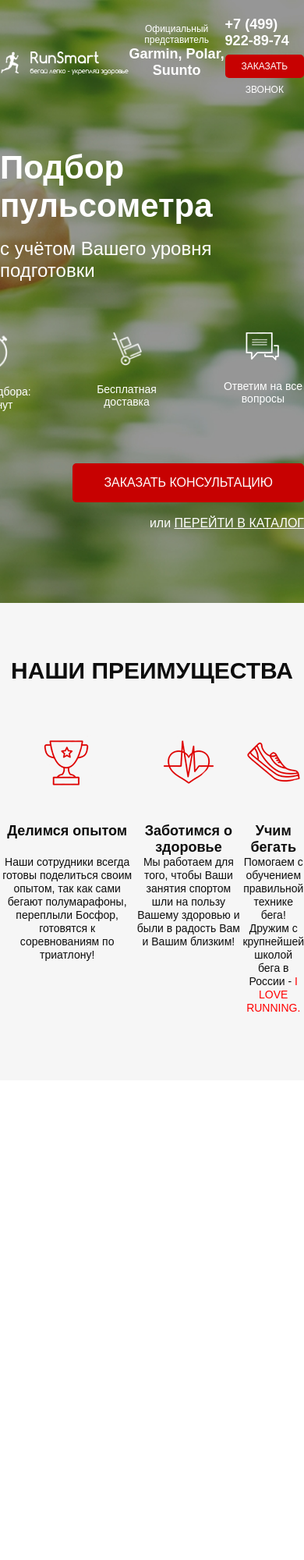
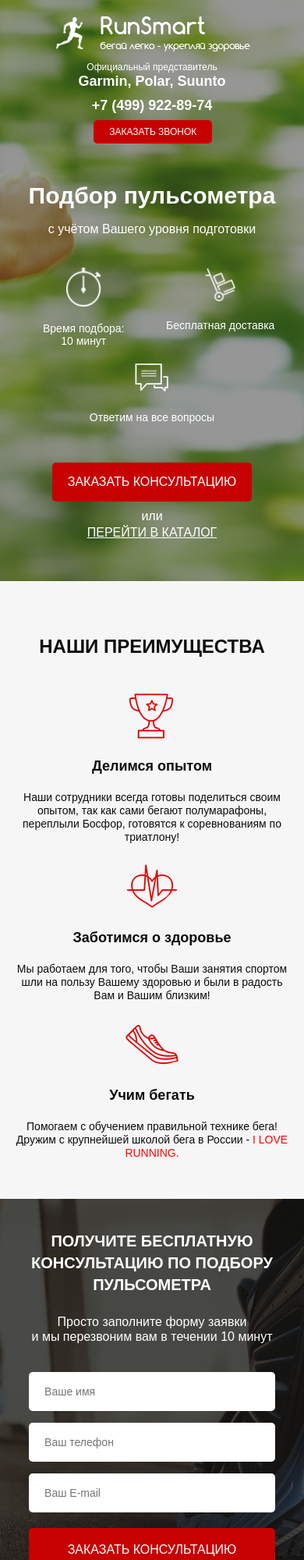
Before and after one commit to pahich09/Markup-Pulse, a website: page src/index.html in a window 390 px wide. Shown: the top 2000 px of the page at 78% size. Before the commit the page ends 1385 px from the top, so only its background shows below. Drawn offline with nearby package versions, Linux system fonts and the light colour scheme; files that its build step writes are made by us from their sources; a web font is replaced by a local one.

Commit message:
form adaptive

```diff
--- a/src/index.html
+++ b/src/index.html
@@ -91,5 +91,21 @@
     </div>
   </div>
 </section>
+
+<section class="consultation">
+  <div class="container">
+    <h2 class="consultation__title">Получите бесплатную консультацию по подбору
+      пульсометра </h2>
+    <div class="consultation__subtitle">Просто заполните форму заявки <br> и мы
+      перезвоним вам в течении 10 минут
+    </div>
+    <form action="#" class="feed-form feed-form_main">
+      <input name="name" type="text" placeholder="Ваше имя">
+      <input name="tel" type="number" placeholder="Ваш телефон">
+      <input name="email" type="email" placeholder="Ваш E-mail">
+      <button class="btn btn_submit">заказать кОНСУЛЬТАЦИЮ</button>
+    </form>
+  </div>
+</section>
 </body>
 </html>
--- /dev/null
+++ b/src/scss/_media.scss
@@ -0,0 +1,174 @@
+@media (max-width: 990px) {
+  .container {
+    width: 90%;
+  }
+  .advantage__item {
+    max-width: 210px;
+  }
+  .consultation {
+    padding: 70px 0;
+
+    &__title {
+      line-height: 46px;
+      margin-bottom: 40px;
+    }
+  }
+}
+
+@media (max-width: 767px) {
+  .header {
+    flex-wrap: wrap;
+    justify-content: flex-start;
+
+    &__logo {
+      margin-bottom: 10px;
+    }
+
+    &__official {
+      order: 3;
+      width: 100%;
+      text-align: left;
+      padding-left: 50px;
+    }
+
+    &__contacts {
+      margin-left: auto;
+    }
+  }
+  .promo__wrap {
+    align-items: center;
+    text-align: center;
+  }
+  .advantage {
+    padding-bottom: 30px;
+
+    &__title {
+      margin-bottom: 40px;
+    }
+
+    &__list {
+      flex-wrap: wrap;
+      justify-content: center;
+    }
+
+    &__img {
+      margin-bottom: 15px;
+    }
+
+    &__item {
+      max-width: 40%;
+      margin-bottom: 20px;
+
+      &:first-child {
+        margin-right: 20px;
+      }
+    }
+  }
+  .consultation {
+    &__title {
+      line-height: 40px;
+      font-size: 30px;
+    }
+  }
+}
+
+@media (max-width: 575px) {
+  .header {
+    flex-direction: column;
+    align-items: center;
+
+    &__logo {
+      margin-bottom: 10px;
+    }
+
+    &__official {
+      order: 0;
+      width: 100%;
+      text-align: center;
+      padding-left: 0;
+      margin-bottom: 10px;
+    }
+
+    &__contacts {
+      margin: 0;
+    }
+  }
+  .promo {
+    padding-bottom: 50px;
+
+    &__wrap {
+      padding-top: 50px;
+    }
+
+    &__title {
+      font-size: 30px;
+    }
+
+    &__subtitle {
+      font-size: 16px;
+      margin-bottom: 40px;
+    }
+
+    &__icons {
+      flex-wrap: wrap;
+      justify-content: center;
+      margin-bottom: 50px;
+    }
+
+    &__icon {
+      width: 50%;
+    }
+
+    &__icon:not(:last-child) {
+      margin-right: 0;
+    }
+
+    &__icon:last-child {
+      margin-top: 20px;
+    }
+
+    &__link * {
+      display: block;
+      line-height: 24px;
+    }
+  }
+  .btn_main {
+    padding: 0 20px;
+    margin-bottom: 10px;
+  }
+  .advantage {
+    &__title {
+      font-size: 24px;
+    }
+
+    &__item {
+      max-width: 100%;
+    }
+
+    &__item:first-child {
+      margin-right: 0;
+    }
+  }
+  .consultation {
+    padding-top: 40px;
+    &__title {
+      font-size: 20px;
+      line-height: 28px;
+      text-align: center;
+      margin-bottom: 25px;
+    }
+    &__subtitle{
+      font-size: 16px;
+      text-align: center;
+    }
+  }
+
+  .feed-form_main{
+    max-width: 350px;
+    width: 90%;
+    margin: 0 auto;
+  }
+  .btn_submit{
+    padding: 0 15px;
+  }
+}
--- a/src/scss/blocks/_advantage.scss
+++ b/src/scss/blocks/_advantage.scss
@@ -28,6 +28,7 @@
     margin: 0 0 26px;
   }
   &__text{
+    margin: 0;
     font-size: 14px;
     font-weight: 300;
     line-height: 17px;
--- a/src/scss/blocks/_btn.scss
+++ b/src/scss/blocks/_btn.scss
@@ -21,4 +21,10 @@
     font-size: 16px;
     margin-bottom: 18px;
   }
+  &_submit{
+    height: 55px;
+    line-height: 55px;
+    padding: 0 40px;
+    font-size: 16px;
+  }
 }
--- /dev/null
+++ b/src/scss/blocks/_consultation.scss
@@ -0,0 +1,20 @@
+.consultation {
+  padding: 100px 0 90px;
+  color: #ffffff;
+  background: url("../img/form-bg.jpg") no-repeat center center/cover;
+
+  &__title {
+    font-size: 36px;
+    font-weight: 700;
+    text-align: left;
+    margin: 0 0 80px;
+    text-transform: uppercase;
+  }
+
+  &__subtitle {
+    font-size: 20px;
+    font-weight: 300;
+    text-align: left;
+    margin-bottom: 36px;
+  }
+}
--- /dev/null
+++ b/src/scss/blocks/_feed-form.scss
@@ -0,0 +1,21 @@
+.feed-form {
+  display: flex;
+  flex-direction: column;
+  width: 300px;
+
+  input {
+    height: 50px;
+    padding: 0 20px;
+    font-size: 14px;
+    line-height: 50px;
+    font-weight: 300;
+    color: #4b4b4b;
+    margin-bottom: 15px;
+    border-radius: 5px;
+    background-color: #ffffff;
+    border: 0;
+    &:last-of-type{
+      margin-bottom: 20px;
+    }
+  }
+}
--- a/src/scss/style.scss
+++ b/src/scss/style.scss
@@ -18,3 +18,6 @@ body {
 @import "blocks/header";
 @import "blocks/btn";
 @import "blocks/advantage";
+@import "blocks/consultation";
+@import "blocks/feed-form";
+@import "media";
```
